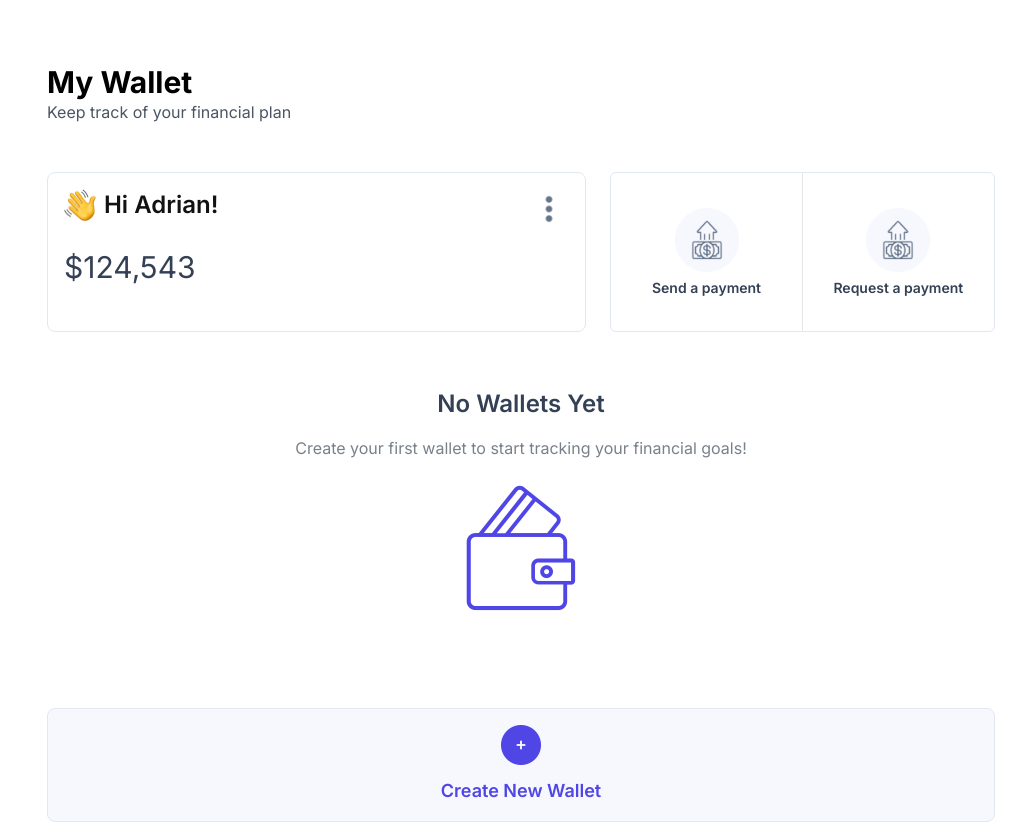
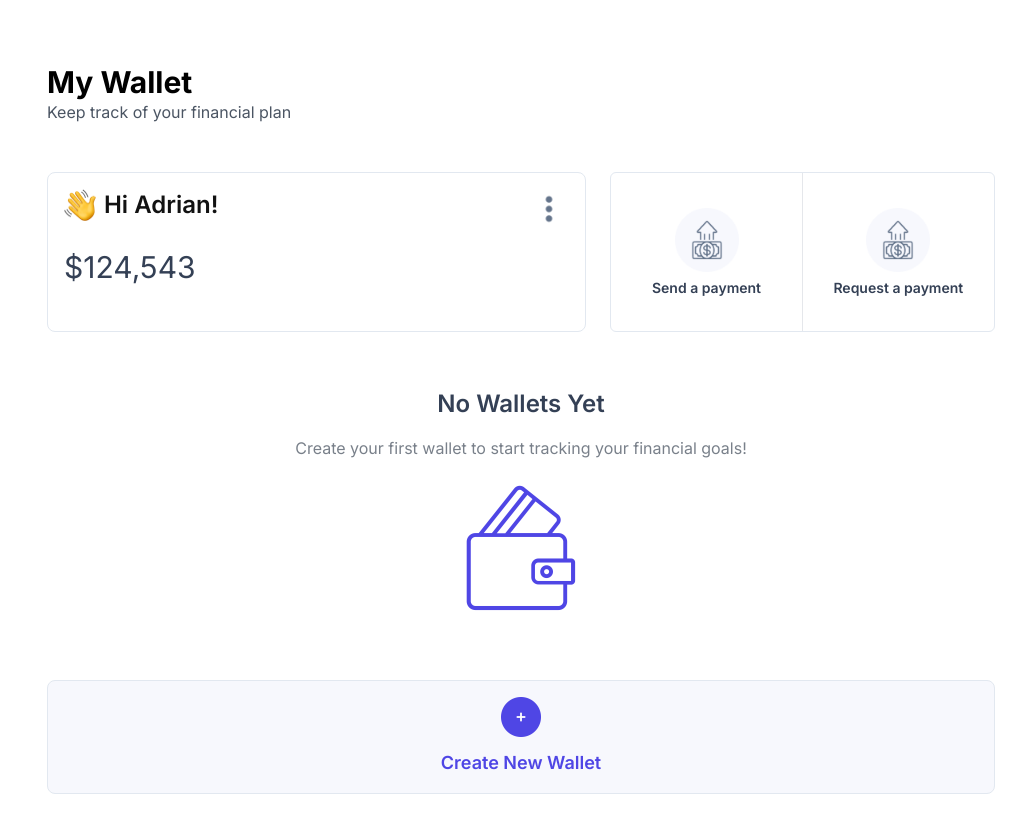
Before and after one commit to ibtissem101/CSE-BUDGET-APP-FRONTEND, a Next.js app: page /myWallet in a window 1280 px wide. Shown: the whole page, without its empty margins (269-1280 px from the left). After the commit the page ends 810 px from the top, so only its background shows below. Built offline with nearby package versions, Linux system fonts and the light colour scheme.

Commit message:
modifiied styling

```diff
--- a/src/app/myWallet/page.jsx
+++ b/src/app/myWallet/page.jsx
@@ -324,7 +324,7 @@ const WalletPage = () => {
 
       <button
         onClick={() => setIsModalOpen(true)}
-        className="w-full md:flex-col md:mt-12 md:border-Neutral-40 border-Violet-500 bg-Violet-200  mt-6 p-4 gap-3 text-xs font-semibold text-Violet-500 rounded-lg  border-[1px] hover:bg-Violet-200 flex items-center justify-center"
+        className="w-full md:flex-col md:mt-5 md:border-Neutral-40 border-Violet-500 bg-Violet-200  mt-6 p-4 gap-3 text-xs font-semibold text-Violet-500 rounded-lg  border-[1px] hover:bg-Violet-200 flex items-center justify-center"
       >
         <img src="myWallet/plus.png" className="h-10 w-10 " alt="" />
         <div className="md:text-lg">Create New Wallet</div>
```
